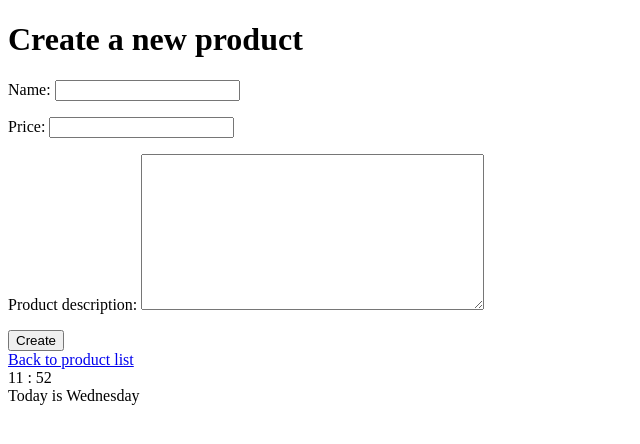
After one commit to inferal/django-site, a Django app: page /products/create/ in a window 1280 px wide. The commit adds this page. Shown: the top 444 px of the page, without its empty margins (0-640 px from the left). Run offline with Django 5.2, Linux system fonts and the light colour scheme.

Commit message:
6.2 Валидация форм

```diff
--- a/mysite/requestdataapp/forms.py
+++ b/mysite/requestdataapp/forms.py
@@ -1,6 +1,6 @@
 from django import forms
 
 class UserBioForm(forms.Form):
-    name = forms.CharField()
-    age = forms.IntegerField(label="You age")
+    name = forms.CharField(max_length=20)
+    age = forms.IntegerField(label="You age", min_value=1, max_value=99)
     bio = forms.CharField(label="Biography", widget=forms.Textarea)
--- /dev/null
+++ b/mysite/shopapp/forms.py
@@ -0,0 +1,7 @@
+from django import forms
+
+
+class ProductForm(forms.Form):
+    name = forms.CharField(max_length=100)
+    price = forms.DecimalField(min_value=1, max_value=100000)
+    description = forms.CharField(label="Product description", widget=forms.Textarea)
--- /dev/null
+++ b/mysite/shopapp/templates/shopapp/create-product.html
@@ -0,0 +1,23 @@
+{% extends 'shopapp/base.html' %}
+
+{% block title %}
+	Create Product
+{% endblock %}
+
+{% block body %}
+	<h1>Create a new product</h1>
+    <div>
+        <form method="post">
+            {% csrf_token %}
+            {{ form.as_p }}
+
+            <button type="submit">
+                Create
+            </button>
+        </form>
+    </div>
+
+    <div>
+        <a href="{% url 'shopapp:products_list' %}">Back to product list</a>
+    </div>
+{% endblock %}
--- a/mysite/shopapp/templates/shopapp/products-list.html
+++ b/mysite/shopapp/templates/shopapp/products-list.html
@@ -19,4 +19,8 @@
     {% else %}
         <h3>No produts yet</h3>
     {% endif %}
+
+    <div>
+        <a href="{% url 'shopapp:product_create' %}">Create a new product</a>
+    </div>
 {% endblock %}
--- a/mysite/shopapp/urls.py
+++ b/mysite/shopapp/urls.py
@@ -1,6 +1,6 @@
 from django.urls import path
 
-from .views import shop_index, groups_list, products_list, order_list
+from .views import shop_index, groups_list, products_list, order_list, create_product
 
 app_name = "shopapp"
 
@@ -8,5 +8,6 @@ urlpatterns = [
     path("", shop_index, name="index"),
     path("groups/", groups_list, name="groups_list"),
     path("products/", products_list, name="products_list"),
+    path("products/create/", create_product, name="product_create"),
     path("orders/", order_list, name="orders_list"),
 ]
--- a/mysite/shopapp/views.py
+++ b/mysite/shopapp/views.py
@@ -2,9 +2,10 @@ from timeit import default_timer
 
 from django.contrib.auth.models import Group
 from django.http import HttpResponse, HttpRequest
-from django.shortcuts import render
+from django.shortcuts import render, redirect, reverse
 
 from .models import Product, Order
+from .forms import ProductForm
 
 def shop_index(request: HttpRequest):
     products = [
@@ -30,6 +31,20 @@ def products_list(request: HttpRequest):
     }
     return  render(request, 'shopapp/products-list.html', context=context)
 
+def create_product(request: HttpRequest) -> HttpResponse:
+    if request.method == 'POST':
+        form = ProductForm(request.POST)
+        if form.is_valid():
+            Product.objects.create(**form.cleaned_data)
+            url = reverse('shopapp:products_list')
+            return redirect(url)
+    else:
+        form = ProductForm()
+    context = {
+        "form": form,
+    }
+    return render(request, 'shopapp/create-product.html', context=context)
+
 def order_list(request: HttpRequest):
     context = {
         "orders": Order.objects.select_related("user").prefetch_related('products').all()
```
